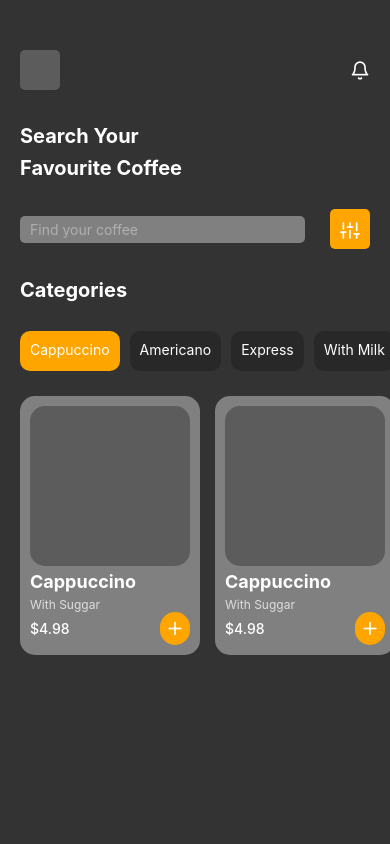
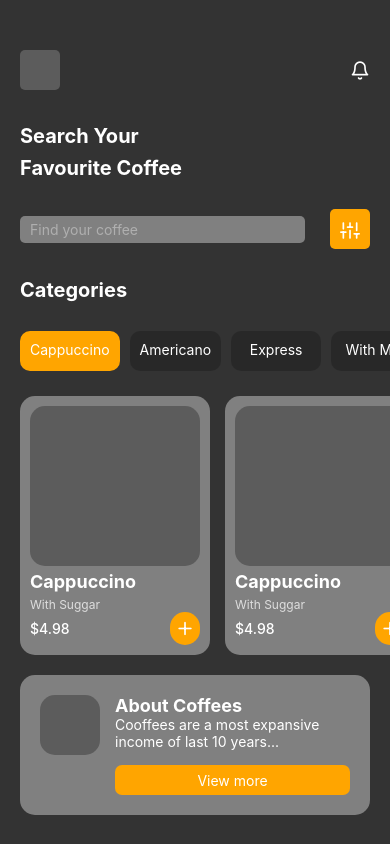
Before and after one commit to Anderson-Andre-P/coffee, a React Native app: screen / in a window 390 px wide. Built offline with nearby package versions, Linux system fonts and the light colour scheme.

Commit message:
card info + modal

```diff
--- a/App.tsx
+++ b/App.tsx
@@ -5,11 +5,7 @@ import { Home } from "./src/screens/Home";
 export default function App() {
   return (
     <>
-      <StatusBar
-        backgroundColor="transparent"
-        style="light"
-        translucent={true}
-      />
+      <StatusBar backgroundColor="transparent" translucent={true} />
       <View style={{ flex: 1 }}>
         <Home />
       </View>
--- a/src/components/CardCoffee/styles.ts
+++ b/src/components/CardCoffee/styles.ts
@@ -5,7 +5,7 @@ export const Container = styled.View``;
 
 export const Coffee = styled.View`
   height: auto;
-  width: 180px;
+  width: 190px;
   padding: 10px;
   background-color: gray;
   border-radius: 15px;
@@ -14,7 +14,7 @@ export const Coffee = styled.View`
 `;
 
 export const ImageCoffee = styled.Image`
-  width: 160px;
+  width: 170px;
   height: 160px;
   border-radius: 15px;
 `;
--- /dev/null
+++ b/src/components/CardInfo/index.tsx
@@ -0,0 +1,88 @@
+import React, { useState } from "react";
+import { Modal } from "react-native";
+import {
+  Container,
+  Box,
+  Image,
+  Content,
+  Title,
+  Info,
+  Button,
+  Text,
+  ContentModal,
+  TextModalView,
+  TitleModal,
+  InfoModal,
+  ButtonModal,
+} from "./styles";
+
+export function CardInfo() {
+  const [contentModalOpen, setContentModalOpen] = useState(false);
+
+  function handleOpenModal() {
+    setContentModalOpen(true);
+  }
+
+  function handleCloseModal() {
+    setContentModalOpen(false);
+  }
+
+  return (
+    <Container>
+      <Box>
+        <Image source={require("../../../assets/gray.png")} />
+        <Content>
+          {/* <TextView> */}
+          <Title>About Coffees</Title>
+          <Info>Cooffees are a most expansive income of last 10 years...</Info>
+          {/* </TextView> */}
+          <Button onPress={handleOpenModal}>
+            <Text>View more</Text>
+          </Button>
+        </Content>
+      </Box>
+
+      <Modal
+        visible={contentModalOpen}
+        animationType="slide"
+        transparent={false}
+      >
+        <ContentModal>
+          <TextModalView>
+            <TitleModal>About Coffees</TitleModal>
+            <InfoModal>
+              Coffee is a brewed drink prepared from roasted coffee beans, the
+              seeds of berries from certain flowering plants in the Coffea
+              genus. From the coffee fruit, the seeds are separated to produce a
+              stable, raw product: unroasted green coffee. The seeds are then
+              roasted, a process which transforms them into a consumable
+              product: roasted coffee, which is ground into fine particles that
+              are typically steeped in hot water before being filtered out,
+              producing a cup of coffee.
+              {"\n"} {"\n"}
+              Coffee is darkly colored, bitter, slightly acidic and has a
+              stimulating effect in humans, primarily due to its caffeine
+              content. It is one of the most popular drinks in the world and can
+              be prepared and presented in a variety of ways (e.g., espresso,
+              French press, caffè latte, or already-brewed canned coffee). It is
+              usually served hot, although chilled or iced coffee is common.
+              Sugar, sugar substitutes, milk or cream are often used to lessen
+              the bitter taste or enhance the flavor. It may be served with
+              coffee cake or another sweet dessert, like doughnuts. A commercial
+              establishment that sells prepared coffee beverages is known as a
+              coffeehouse or coffee shop (not to be confused with Dutch
+              coffeeshops selling cannabis). Clinical research indicates that
+              moderate coffee consumption is benign or mildly beneficial as a
+              stimulant in healthy adults, with continuing research on whether
+              long-term consumption has positive or negative effects.
+            </InfoModal>
+          </TextModalView>
+
+          <ButtonModal onPress={handleCloseModal}>
+            <Text>Close page</Text>
+          </ButtonModal>
+        </ContentModal>
+      </Modal>
+    </Container>
+  );
+}
--- /dev/null
+++ b/src/components/CardInfo/styles.ts
@@ -0,0 +1,93 @@
+import styled from "styled-components/native";
+import { TouchableOpacity } from "react-native";
+
+export const Container = styled.View`
+  flex: 1;
+  padding: 20px;
+`;
+
+export const Box = styled.View`
+  flex-direction: row;
+  width: 100%;
+  background-color: gray;
+  padding: 20px;
+  border-radius: 15px;
+`;
+
+export const Image = styled.Image`
+  width: 60px;
+  height: 60px;
+  border-radius: 15px;
+  margin-right: 15px;
+`;
+
+export const Content = styled.View`
+  flex: 1;
+  flex-direction: column;
+  width: auto;
+`;
+
+// export const TextView = styled.View`
+//   margin-left: 15px;
+//   max-width: 70%;
+// `;
+
+export const Title = styled.Text`
+  font-weight: 700;
+  color: #fff;
+  font-size: 18px;
+`;
+
+export const Info = styled.Text`
+  color: #fff;
+  font-size: 14px;
+`;
+
+export const Button = styled.TouchableOpacity`
+  background-color: orange;
+  align-items: center;
+  justify-content: center;
+  width: auto;
+  height: 30px;
+  border-radius: 7px;
+  margin-top: 15px;
+`;
+
+export const Text = styled.Text`
+  color: #fff;
+  font-size: 14px;
+`;
+
+export const ContentModal = styled.View`
+  background-color: gray;
+  height: 100%;
+  justify-content: space-between;
+  padding-bottom: 20px;
+`;
+
+export const TextModalView = styled.View``;
+
+export const TitleModal = styled.Text`
+  text-align: center;
+  font-weight: 700;
+  color: #fff;
+  font-size: 20px;
+  margin: 10px 0;
+`;
+
+export const InfoModal = styled.Text`
+  color: #fff;
+  font-size: 15px;
+  margin: 10px;
+`;
+
+export const ButtonModal = styled.TouchableOpacity`
+  background-color: orange;
+  align-items: center;
+  justify-content: center;
+  width: 30%;
+  height: 40px;
+  border-radius: 7px;
+  margin-top: 25px;
+  align-self: center;
+`;
--- a/src/components/ContainerCoffeeShop/styles.ts
+++ b/src/components/ContainerCoffeeShop/styles.ts
@@ -5,6 +5,7 @@ export const Container = styled.View``;
 export const Shop = styled.ScrollView.attrs({
   horizontal: true,
   showsHorizontalScrollIndicator: false,
+  contentContainerStyle: { paddingRight: 16 },
 })`
   flex-direction: row;
   padding: 0 20px;
--- a/src/components/Cotegorie/styles.ts
+++ b/src/components/Cotegorie/styles.ts
@@ -24,6 +24,7 @@ export const TitleCategory = styled.Text`
 export const Types = styled.ScrollView.attrs({
   horizontal: true,
   showsHorizontalScrollIndicator: false,
+  contentContainerStyle: { paddingRight: 24 },
 })`
   flex-direction: row;
   padding: 0 20px;
@@ -35,8 +36,9 @@ export const Category = styled.TouchableOpacity.attrs({
   background-color: ${({ isActive }) => (isActive ? "orange" : "gray")};
   border-radius: 10px;
   margin-right: 10px;
-  /* flex: 1; */
-  /* width: 100%; */
+  min-width: 90px;
+  justify-content: center;
+  align-items: center;
 `;
 
 export const Text = styled.Text`
--- a/src/screens/Home/index.tsx
+++ b/src/screens/Home/index.tsx
@@ -1,4 +1,5 @@
 import React from "react";
+import { CardInfo } from "../../components/CardInfo";
 import { ContainerCoffeeShop } from "../../components/ContainerCoffeeShop";
 import { Categorie } from "../../components/Cotegorie";
 import { Find } from "../../components/Find";
@@ -15,6 +16,8 @@ export function Home() {
       <Categorie />
 
       <ContainerCoffeeShop />
+
+      <CardInfo />
     </Container>
   );
 }
--- a/src/screens/Home/styles.ts
+++ b/src/screens/Home/styles.ts
@@ -1,6 +1,9 @@
 import styled from "styled-components/native";
 
-export const Container = styled.View`
+export const Container = styled.ScrollView.attrs({
+  vertical: true,
+  showsVerticalScrollIndicator: false,
+})`
   background-color: #333;
   flex: 1;
 `;
```
